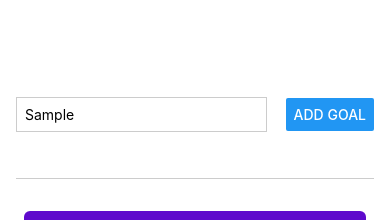
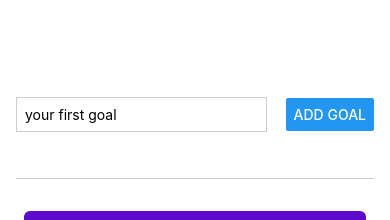
Before and after one commit to JessimH/React-native-udemy-course, a React Native app: screen / in a window 390 px wide. Both pictures are taken after typing "Sample" into the empty fields and a click on the button "ADD GOAL". Shown: the top 220 px of the page. Built offline with nearby package versions, Linux system fonts and the light colour scheme.

Commit message:
creating new components + use props

```diff
--- a/App.js
+++ b/App.js
@@ -1,31 +1,26 @@
-import { StatusBar } from 'expo-status-bar';
 import { useState } from 'react';
-import { StyleSheet, Text, View, Button, TextInput, ScrollView, FlatList } from 'react-native';
+import { StyleSheet, View, FlatList } from 'react-native';
+import GoalItem from './components/GoalItem';
+import GoalInput from './components/GoalInput';
 
 export default function App() {
-
-  const [enteredGoalText, setEnteredGoalText] = useState('');
   const [goals, setGoals] = useState([]);
 
-  function goalInputHandler(enteredText) {
-    setEnteredGoalText(enteredText);
+  function addGoalHandler(enteredGoalText) {
+    setGoals(currentGoals => [...currentGoals,
+    { text: enteredGoalText, id: Math.random().toString() }]);
   }
 
-  function addGoalHandler() {
-    setGoals(currentGoals => [...currentGoals,
-    { text: enteredGoalText, id: Math.random().toString() }]);
+  function deleteGoalHandler() {
+    console.log('delete goal');
   }
 
   return (
     <View style={styles.appContainer}>
       {/* INPUT AREA */}
-      <View style={styles.inputContainer}>
-        <TextInput
-          placeholder='your first goal'
-          style={styles.textInput}
-          onChangeText={goalInputHandler} />
-        <Button title='add goal' onPress={addGoalHandler} />
-      </View>
+      <GoalInput
+        addGoalHandler={addGoalHandler}
+      />
 
       {/* LIST AREA */}
       <View style={styles.goalsContainer}>
@@ -44,9 +39,7 @@ export default function App() {
           keyExtractor={(itemData, index) => itemData.id}
           renderItem={itemData => {
             return (
-              <View style={styles.goalItem}>
-                <Text style={styles.goalText}>{itemData.item.text}</Text>
-              </View>
+              <GoalItem text={itemData.item.text} onDeleteItem={deleteGoalHandler} />
             )
           }} />
       </View>
@@ -60,34 +53,8 @@ const styles = StyleSheet.create({
     paddingTop: 50,
     paddingHorizontal: 16,
   },
-  inputContainer: {
-    flex: 1,
-    flexDirection: 'row',
-    justifyContent: 'space-between',
-    alignItems: 'center',
-    marginBottom: 24,
-    borderBottomWidth: 1,
-    borderBottomColor: '#cccccc',
-  },
-  textInput: {
-    borderWidth: 1,
-    borderColor: '#cccccc',
-    width: '70%',
-    marginRight: 12,
-    padding: 8,
-  },
+
   goalsContainer: {
     flex: 5,
   },
-  goalItem: {
-    margin: 8,
-    padding: 8,
-    color: '#ffffff',
-    borderRadius: 6,
-    backgroundColor: '#5e0acc',
-  },
-  goalText: {
-    color: '#ffffff',
-  }
-
 });
--- /dev/null
+++ b/components/GoalInput.js
@@ -0,0 +1,48 @@
+import { StyleSheet, TextInput, Button, View } from 'react-native';
+import { useState } from 'react';
+
+function GoalInput({ addGoalHandler }) {
+    const [enteredGoalText, setEnteredGoalText] = useState('');
+
+    function goalInputHandler(enteredText) {
+        setEnteredGoalText(enteredText);
+    }
+
+    function onAddGoal() {
+        addGoalHandler(enteredGoalText);
+        setEnteredGoalText('');
+    }
+
+    return (
+        <View style={styles.inputContainer}>
+            <TextInput
+                placeholder='your first goal'
+                style={styles.textInput}
+                onChangeText={goalInputHandler}
+                value={enteredGoalText}
+            />
+            <Button title='add goal' onPress={onAddGoal} />
+        </View>
+    )
+}
+
+const styles = StyleSheet.create({
+    inputContainer: {
+        flex: 1,
+        flexDirection: 'row',
+        justifyContent: 'space-between',
+        alignItems: 'center',
+        marginBottom: 24,
+        borderBottomWidth: 1,
+        borderBottomColor: '#cccccc',
+    },
+    textInput: {
+        borderWidth: 1,
+        borderColor: '#cccccc',
+        width: '70%',
+        marginRight: 12,
+        padding: 8,
+    },
+})
+
+export default GoalInput;
--- /dev/null
+++ b/components/GoalItem.js
@@ -0,0 +1,29 @@
+import { StyleSheet, Text, View, Pressable } from 'react-native';
+
+function GoalItem(props) {
+    return (
+        <Pressable onPress={props.onDeleteItem}>
+            <View style={styles.goalItem}>
+                <Text style={styles.goalText}>{props.text}</Text>
+            </View>
+        </Pressable>
+    )
+}
+
+
+const styles = StyleSheet.create({
+    goalItem: {
+        margin: 8,
+        padding: 8,
+        color: '#ffffff',
+        borderRadius: 6,
+        backgroundColor: '#5e0acc',
+    },
+    goalText: {
+        color: '#ffffff',
+    }
+
+});
+
+
+export default GoalItem;
```
